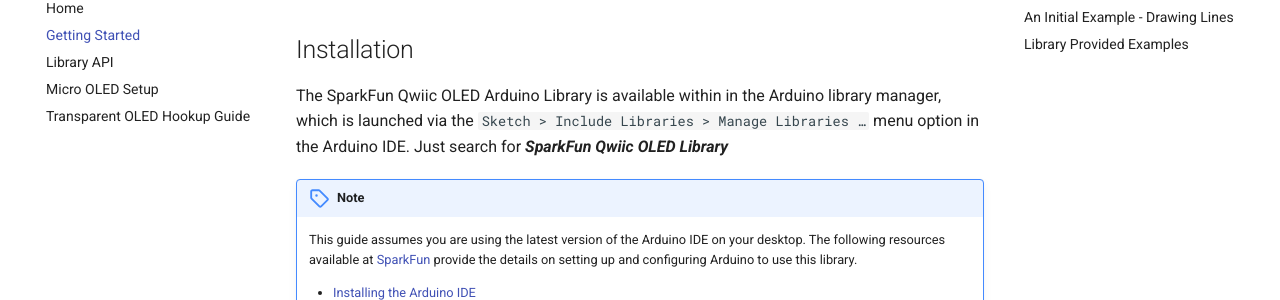
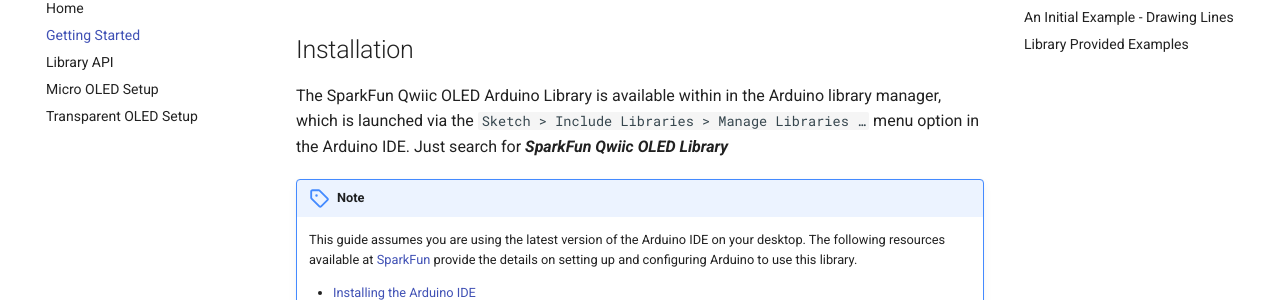
Before and after one commit to sparkfun/SparkFun_Qwiic_OLED_Arduino_Library, an MkDocs documentation site: the page built from docs/started.md, in a window 1280 px wide. Shown: the part 148-448 px from the top of the page. Built offline with MkDocs 1.6.1 and Material for MkDocs 9.7.7, drawn with Linux system fonts in a browser that asks for light colours; comment, search, counter and statistics services are not loaded.

Commit message:
Update hug_transparent.md

```diff
--- a/docs/hug_transparent.md
+++ b/docs/hug_transparent.md
@@ -1,6 +1,6 @@
 
 
-# Transparent OLED Hookup Guide
+# Transparent OLED Setup
 
 ## Introduction
 
```
